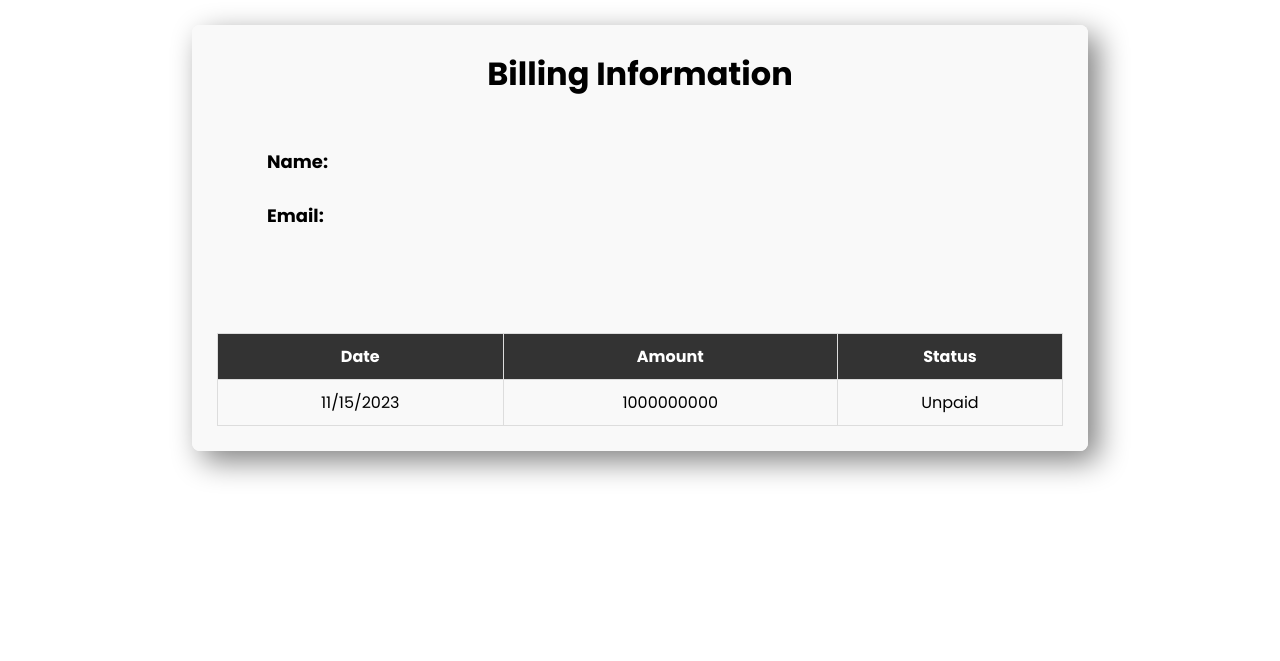
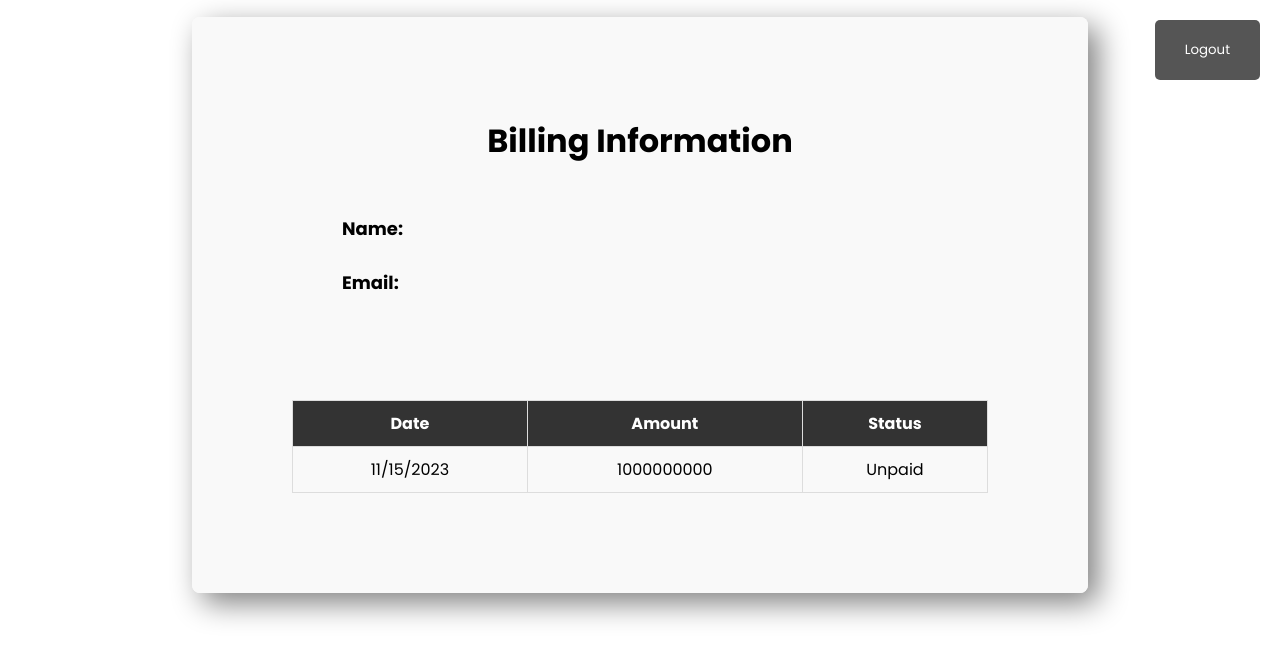
Before and after one commit to SugarSalad/WebSys, a PHP site: page /userForm.php in a window 1280 px wide. Shown: the top 661 px of the page. Run offline with PHP 8.4, Linux system fonts and the light colour scheme.

Commit message:
logout for user

```diff
--- a/WebSys/css/userForm.css
+++ b/WebSys/css/userForm.css
@@ -8,22 +8,17 @@
   font-family:'Poppins',sans-serif;
 }
 
-*::-webkit-scrollbar {
-  display: none;
-}
-
 
 body{
   margin:auto;
-  scroll-snap-type: y mandatory;
 }
 
 .whole-container {
-  position: relative;
+  position: absolute;
     max-width: 70%;
     width: 100%;
     background: #f9f9f9;
-    padding: 25px;
+    padding: 100px;
     border-radius: 8px;
     max-height: calc(100vh - 56px);
       overflow-y: auto;
@@ -31,14 +26,45 @@ body{
     margin-top: 25px;
     margin-bottom: 25px;
     box-shadow: 10px 10px 30px grey;
+    top: 35%;
+    left: 50%;
+    transform: translate(-50%, -50%);
 }
+
+
 h1{
     text-align: center;
 
 }
 
+/* Add these styles to your existing CSS file or <style> tag */
 
-/* ------------------- Student Information Banner Here ---------------------------------*/
+/* Position the button */
+.logout-button {
+  position: fixed;
+  top: 20px;
+  right: 20px;
+  padding: 20px 30px;
+  background-color: #333;
+  color: #fff;
+  border: none;
+  border-radius: 5px;
+  cursor: pointer;
+  z-index: 999; /* Ensure it's above other elements */
+}
+
+.logout-button:hover{
+  background-color: #ee0c0c;
+}
+
+/* Style on hover */
+.logout-button {
+  background-color: #555;
+}
+
+
+
+/* ------------------- Billing Information Banner Here ---------------------------------*/
 
 .banner {
   display:grid;
--- a/WebSys/userForm.php
+++ b/WebSys/userForm.php
@@ -45,6 +45,8 @@
                 </tr>
             </tbody>
         </table>
+
     </div>
+    <button class="logout-button">Logout</button>
 </body>
 </html>
```
